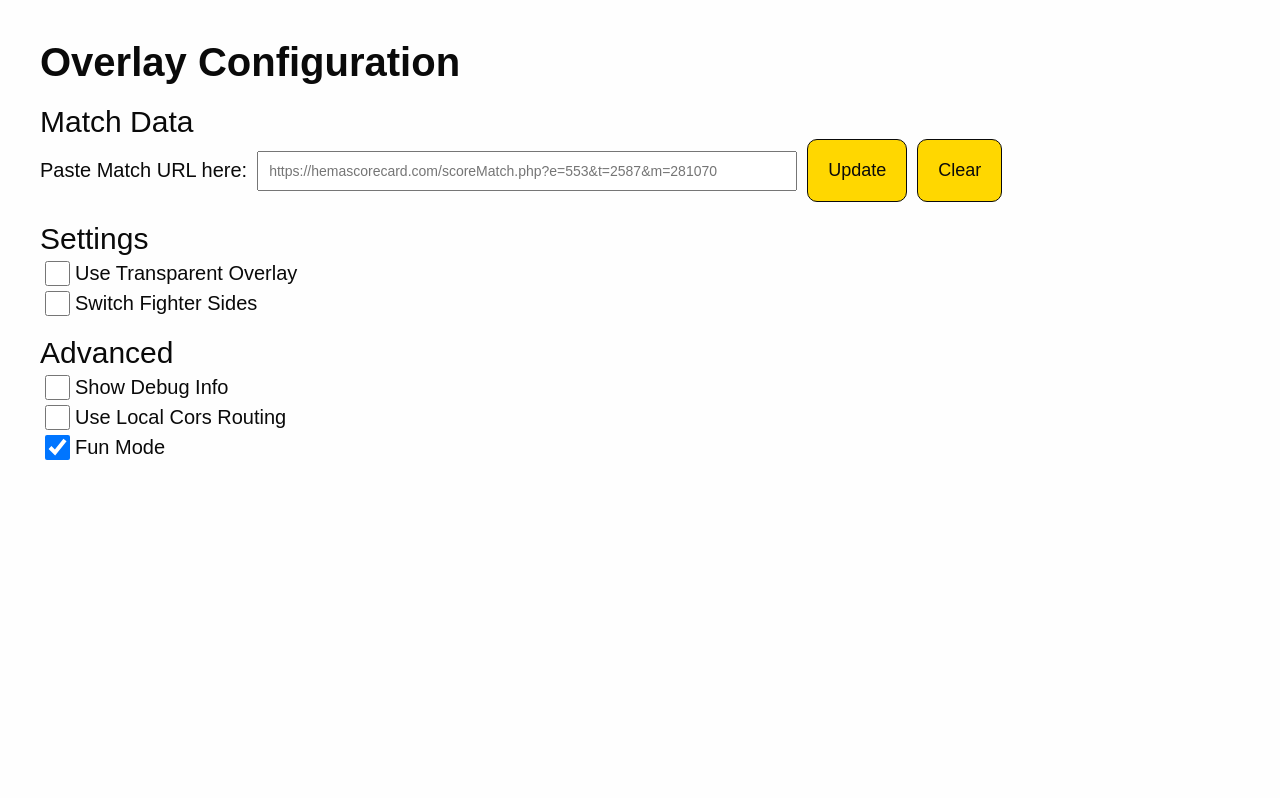
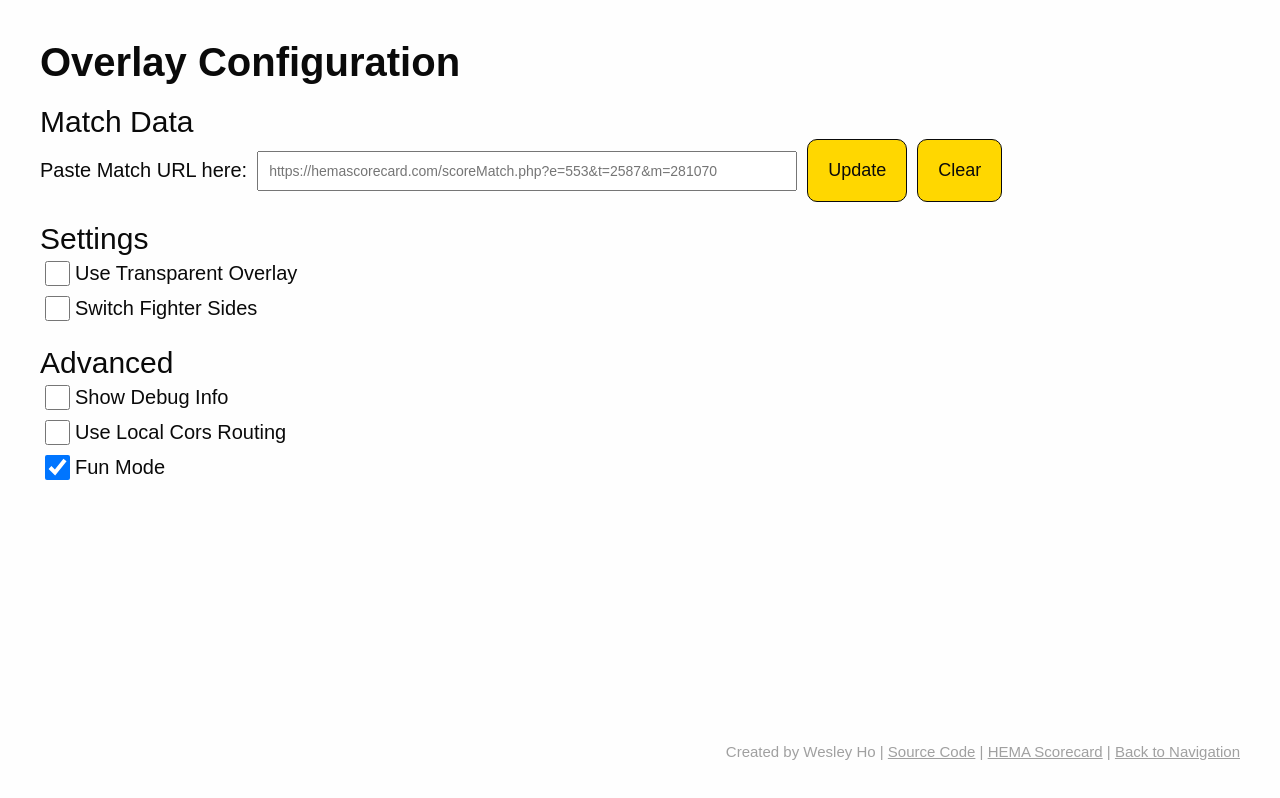
Before and after one commit to Drakonkinst/hema-scorecard-overlay, a website with bundled scripts: page public/controller/index.html in a window 1280 px wide. Built offline with nearby package versions, Linux system fonts and the light colour scheme; a web font is replaced by a local one.

Commit message:
Add footer

```diff
--- a/public/controller/index.html
+++ b/public/controller/index.html
@@ -48,6 +48,16 @@
         <div class="checkbox-container" title="Uncheck this if you hate fun.">
             <input type="checkbox" data-key="fun-mode" /> <label>Fun Mode</label>
         </div>
+
+        <div class="credits">
+            <span class="credits-author">Created by Wesley Ho</span>
+            |
+            <a href="https://github.com/Drakonkinst/hema-scorecard-overlay" target="_blank">Source Code</a>
+            |
+            <a href="https://hemascorecard.com" target="_blank">HEMA Scorecard</a>
+            |
+            <a href="/">Back to Navigation</a>
+        </div>
     </div>
     <script type="module" src="./app.js"></script>
 </body>
--- a/public/controller/style.css
+++ b/public/controller/style.css
@@ -1,5 +1,8 @@
 .controller-wrapper {
-    margin: 2rem;
+    padding: 2rem;
+    min-height: 100%;
+    display: flex;
+    flex-flow: column nowrap;
 }
 
 h2 {
--- a/public/main.css
+++ b/public/main.css
@@ -11,10 +11,11 @@
 }
 
 :root {
+    /* I don't understand colors. Luckily this site does: https://www.hover.dev/css-color-palette-generator */
     --primary-text-color: #0a0a0a;
     --primary-background-color: #fefefe;
-    --primary-button-background-color: gold;
-    --primary-button-highlight-background-color: rgb(250, 229, 114);
+    --primary-button-background-color: #ffd700;
+    --primary-button-highlight-background-color: #ffdf33;
 }
 
 html, body {
@@ -71,3 +72,15 @@ h2 {
 .tertiary-button:hover {
     background-color: #cccccc;
 }
+
+.credits {
+    margin-top: auto;
+    text-align: right;
+    align-self: flex-end;
+    font-size: 0.75em;
+}
+
+.credits,
+.credits a {
+    color: #a0a0a0
+}
```
Also changed, not shown: public/index.html (+8 -1 lines), public/overlay/index.html (+1 -1 lines).
